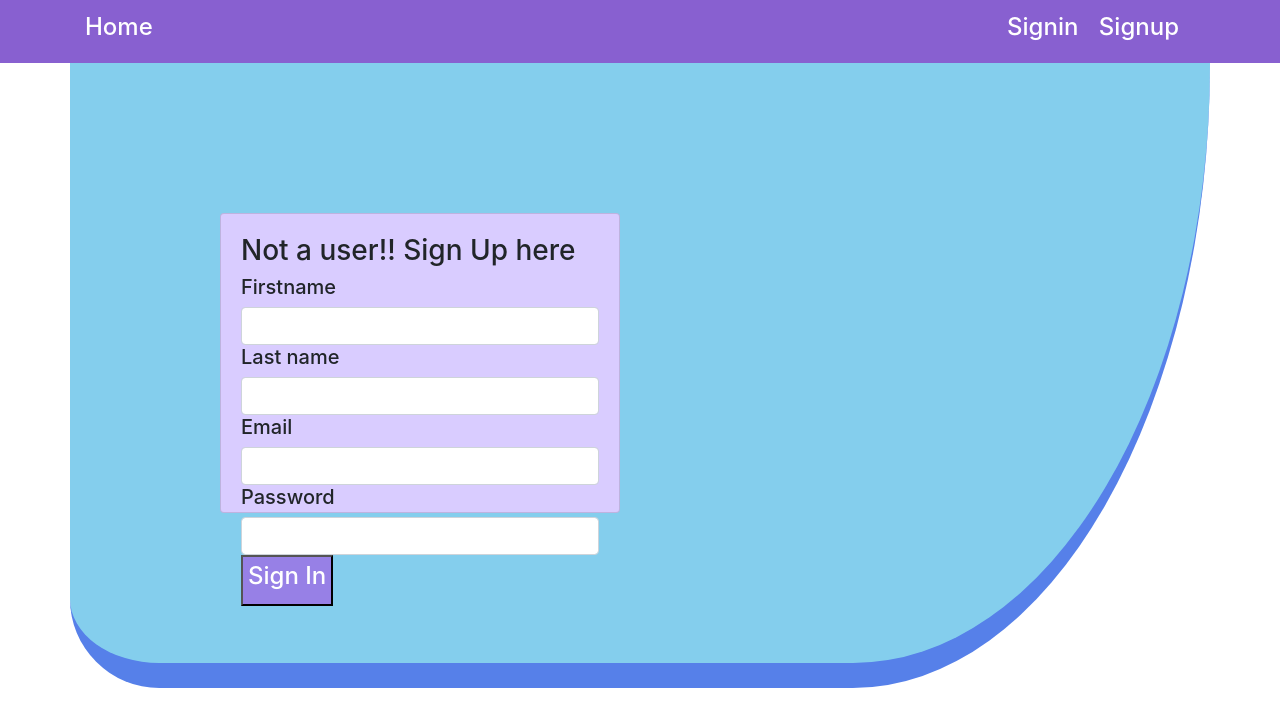
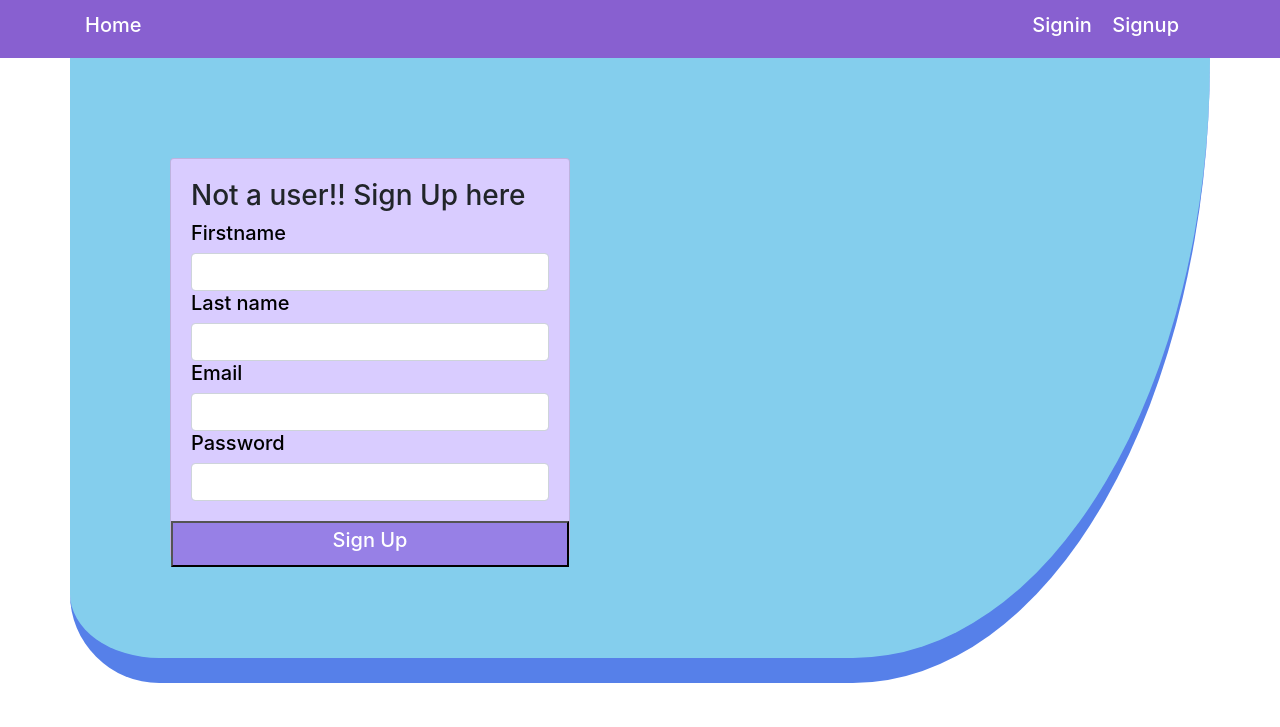
Before and after one commit to 98iamvaishu/transact, a Django app: page /signup/ in a window 1280 px wide. Shown: the top 727 px of the page. Run offline with Django 3.2, Linux system fonts and the light colour scheme; some libraries are stand-ins or nearby versions.

Commit message:
altered signup'

```diff
--- a/static/css/home.css
+++ b/static/css/home.css
@@ -10,7 +10,7 @@ body
 	background-color: #8860d0;
 	font-color:white;
 }
-h4
+h5
 {
 	color:white;
 }
@@ -35,7 +35,7 @@ h4
 	border-bottom-left-radius: 100px 100px;
 	border-bottom-width: 10px;
 	border-bottom:25px solid #5680e9;
-	padding:150px;
+	padding:100px;
 	background-color: #84ceed;
 
 }
@@ -70,6 +70,6 @@ h4
 	border-bottom-left-radius: 100px 100px;
 	border-bottom-width: 10px;
 	border-bottom:20px solid #5680e9;
-	padding:200px;
+	padding:250px;
 	background-color: #84ceed;
 }
--- a/templates/home1.html
+++ b/templates/home1.html
@@ -11,10 +11,10 @@
 	<body>
 	<nav class="navbar navbar-expand-lg navbar-light " id="a5">
 		<div class="container">
-			<a class="navbar-brand" href="" ><h4>Home</h4></a>
+			<a class="navbar-brand" href="" ><h5>Home</h5></a>
 			<div class="ab">
-				<a class="navbar-brand" href="{% url 'signin' %}"><h4>Signin</h4></a>
-				<a class="navbar-brand" href="{% url 'signup' %}"><h4>Signup</h4></a>
+				<a class="navbar-brand" href="{% url 'signin' %}"><h5>Signin</h5></a>
+				<a class="navbar-brand" href="{% url 'signup' %}"><h5>Signup</h5></a>
 			</div>
 		</div>
 	</nav>
--- a/templates/signup.html
+++ b/templates/signup.html
@@ -9,32 +9,33 @@
    <body>
       <nav class="navbar navbar-expand-lg navbar-light " id="a5">
          <div class="container">
-            <a class="navbar-brand" href="" ><h4>Home</h4></a>
+            <a class="navbar-brand" href="" ><h5>Home</h5></a>
             <div class="ab">
-               <a class="navbar-brand" href="{% url 'signin' %}"><h4>Signin</h4></a>
-               <a class="navbar-brand" href="{% url 'signup' %}"><h4>Signup</h4></a>
+               <a class="navbar-brand" href="{% url 'signin' %}"><h5>Signin</h5></a>
+               <a class="navbar-brand" href="{% url 'signup' %}"><h5>Signup</h5></a>
             </div>
          </div>
       </nav>
       <div class="container" id="signup">
-         <div class="card" style="width: 400px;height:300px;background-color:#d9ccff">
+         <form action="" method="POST">
+                     {%csrf_token%}
+         <div class="card" style="width: 400px;height:400px;background-color:#d9ccff">
             <div class="card-body">
                <div class="col-xs-3">
-                  <form action="" method="POST">
-                     {%csrf_token%}
                      <h3>Not a user!! Sign Up here</h3>
-                     <h5>Firstname </h5><input type="text" class="form-control" name="fname">
+                     <h5 style = "color:black">Firstname </h5><input type="text" class="form-control" name="fname">
                   </div>
                   <div class="col-xs-3">
-                     <h5>Last name</h5> <input type="text" class="form-control" name="lname">
+                     <h5 style = "color:black">Last name</h5> <input type="text" class="form-control" name="lname">
                   </div>
                   <div class="col-xs-3">
-                     <h5>Email</h5> <input type="email" class="form-control" name="email">
+                     <h5 style = "color:black">Email</h5> <input type="email" class="form-control" name="email">
                   </div>
                   <div class="col-xs-3">
-                     <h5> Password</h5> <input type="password" class="form-control" name="pass">
+                     <h5 style = "color:black"> Password</h5> <input type="password" class="form-control" name="pass">
                   </div>
-               <button  type="submit"style = "background-color:#9780e6;padding:5px"><h4>Sign In</h4></button>   </div>
+               </div>
+               <button  type="submit"style = "background-color:#9780e6;padding:5px"><h5>Sign Up</h5></button>   </div>
 
          </form>
 </div>
```
Also changed, not shown: templates/create.html (+5 -5 lines), templates/signin.html (+5 -5 lines), db.sqlite3.
